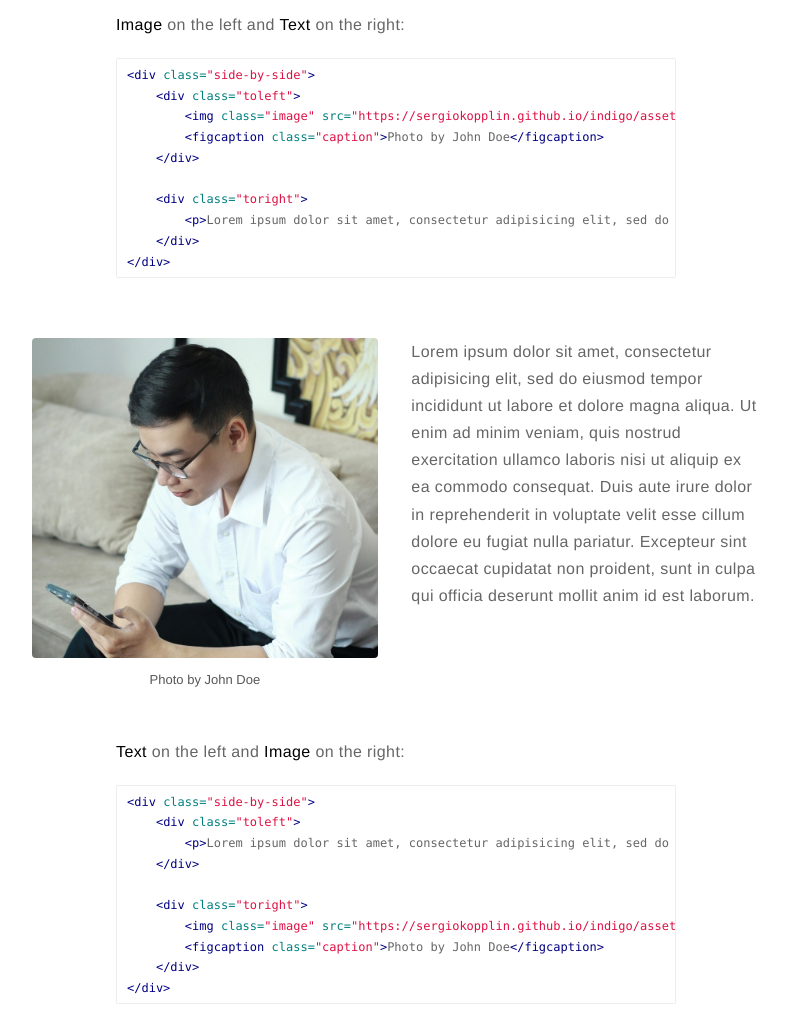
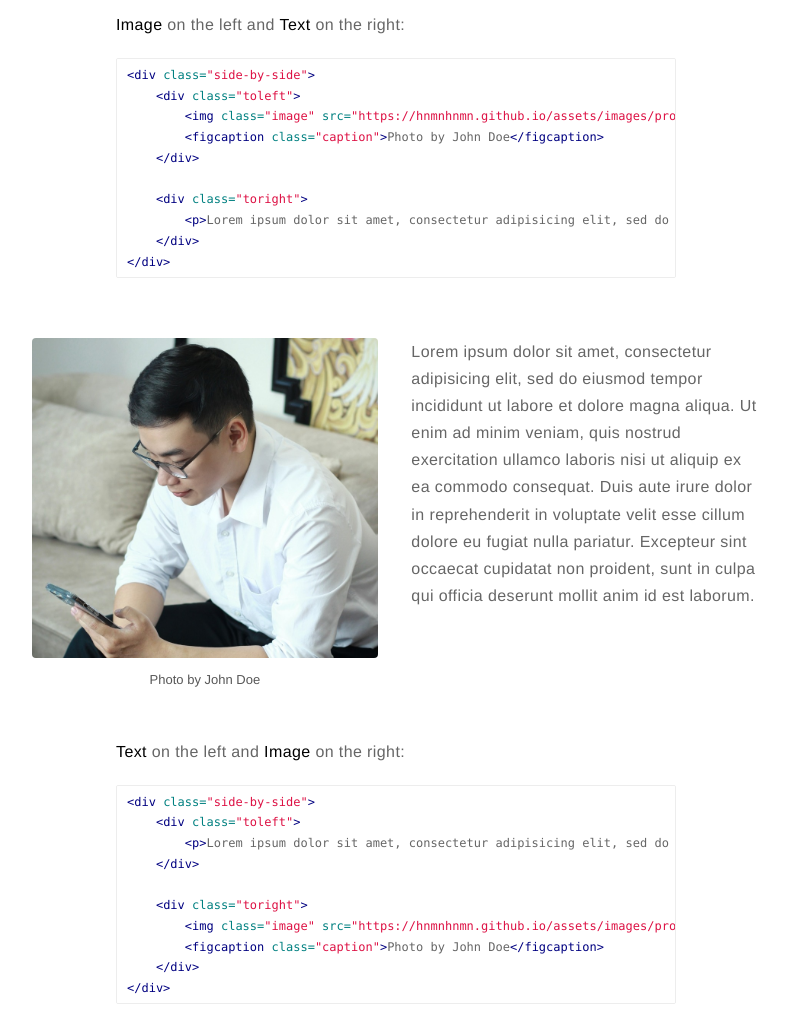
Before and after one commit to hnmnhnmn/CV_Android_Engineer, a Jekyll site: the page built from _posts/2015-02-24-markdown-extra-components.markdown, in a window 1280 px wide and 1400 px high, scrolled down 1070 px. Shown: the part 151-1173 px from the top of the window, without its empty margins (244-1032 px from the left). Built offline with Jekyll 4.4.1, drawn with Linux system fonts in a browser that asks for light colours; nearby versions of some CDN libraries; comment, search, counter and statistics services are not loaded; part of the change alters nothing that is shown.

Commit message:
Update image

```diff
--- a/_config.yml
+++ b/_config.yml
@@ -20,7 +20,7 @@ resume: true
 resume-external: false
 resume-url: assets/pdf/resume.pdf
 
-url: https://sergiokopplin.github.io/indigo
+url: https://hnmnhnmn.github.io
 # your url: https://USERNAME.github.io
 
 permalink: /:title/
```
